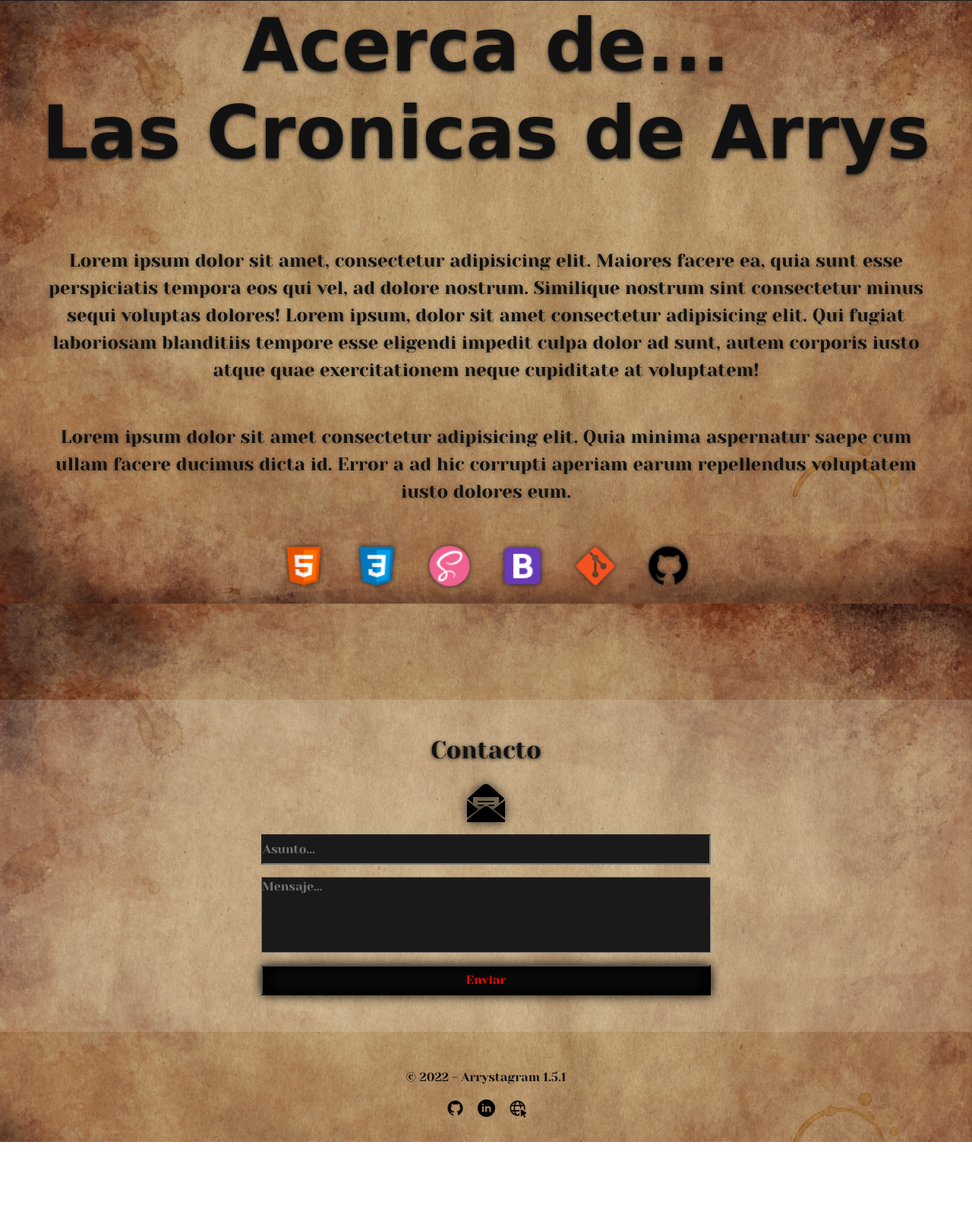
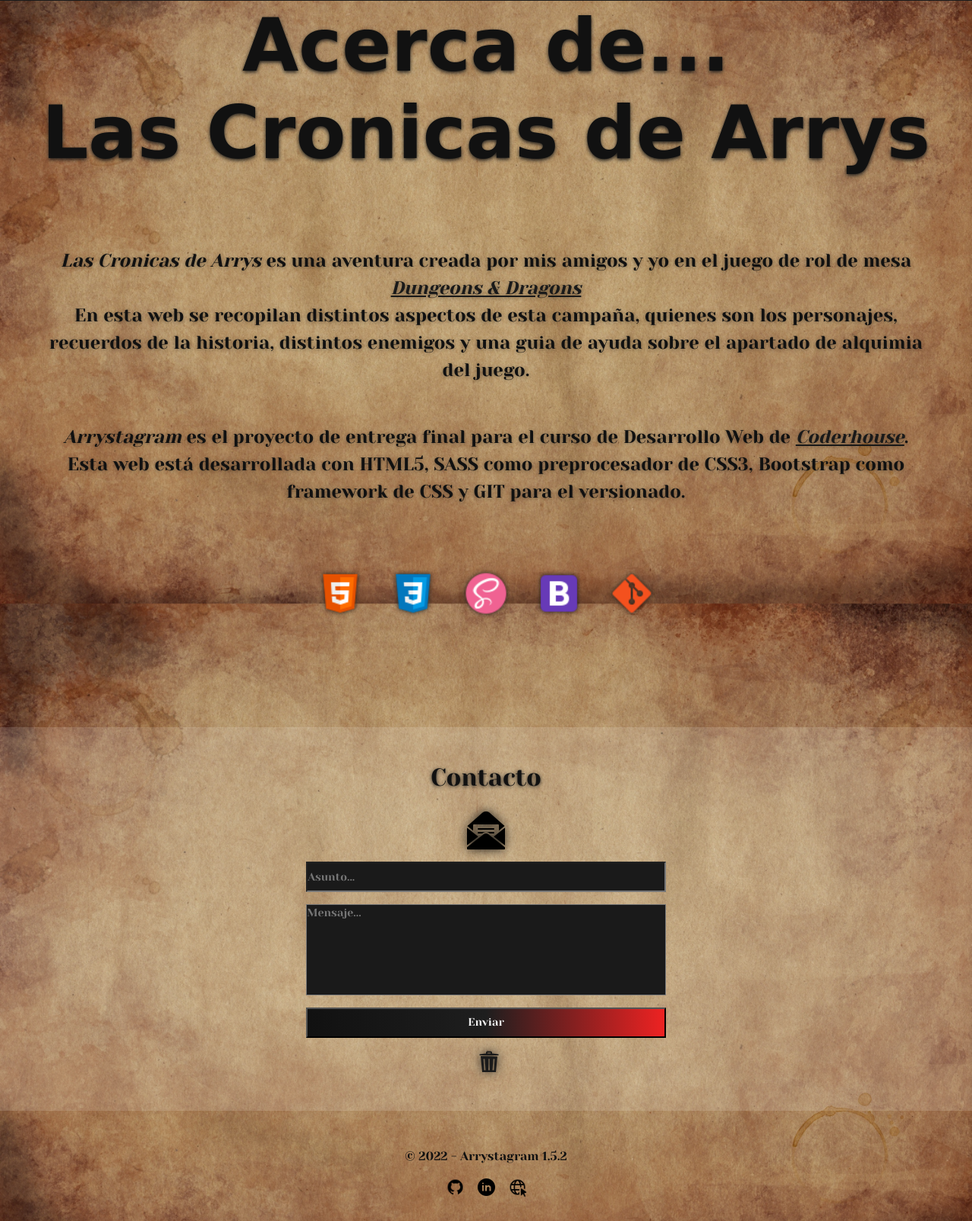
Before and after one commit to Acid-Blast/coderhouse-Arrystagram, a website: page pages/acerca.html in a window 1280 px wide. Shown: the part 61-1668 px from the top of the page at 76% size. Before the commit the page ends 1564 px from the top, so only its background shows below. Drawn offline with nearby package versions, Linux system fonts and the light colour scheme; a web font is replaced by a local one.

Commit message:
entrega final

```diff
--- a/pages/acerca.html
+++ b/pages/acerca.html
@@ -4,8 +4,8 @@
     <meta charset="UTF-8">
     <meta http-equiv="X-UA-Compatible" content="IE=edge">
     <meta name="viewport" content="width=device-width, initial-scale=1.0">
-    <meta name="descrption" content="Pagina principal de Las Cronicas de Arrys, sobre la campaña de Dungeons and Dragons">
-    <meta name="keywords" content="dungeons, dragons, rpg, rol, arrys, tabletop, recetas de pociones y guia de alquimia en la campaña de Las Cronicas de Arrys">
+    <meta name="descrption" content="acerca de Las cronicas de Arrys e informacion de contacto con desarrollador">
+    <meta name="keywords" content="dungeons, dragons, rpg, rol, arrys, tabletop, acerca, contacto, proyecto, html, css, sass, bootstrap, git">
 
     <!-- link icono de tab -->
     <link rel="icon" href="../img/icon.ico">
@@ -64,7 +64,7 @@
                                 <a class="nav-link" href="bestiario.html"> Bestiario </a>
                             </li>
                             <li class="nav-item">
-                                <a id="about-text" class="nav-link  active" href="acerca.html"> Contacto </a>
+                                <a id="about-text" class="nav-link  active" href="acerca.html"> Acerca de </a>
                                 <a id="about-img" class="nav-link" href="acerca.html"><img src="../img/about.png" alt="Acerca de"></a>
                             </li>
                         </ul>
@@ -83,12 +83,15 @@
             <section class="info info-acerca">
                 <!-- Descripcion sobre qué es D&D y que son Las cronicas de Arrys -->
                 <p>
-                    Lorem ipsum dolor sit amet, consectetur adipisicing elit. Maiores facere ea, quia sunt esse perspiciatis tempora eos qui vel, ad dolore nostrum. Similique nostrum sint consectetur minus sequi voluptas dolores! Lorem ipsum, dolor sit amet consectetur adipisicing elit. Qui fugiat laboriosam blanditiis tempore esse eligendi impedit culpa dolor ad sunt, autem corporis iusto atque quae exercitationem neque cupiditate at voluptatem!
+                    <i>Las Cronicas de Arrys</i> es una aventura creada por mis amigos y yo en el juego de rol de mesa <a href="https://dnd.wizards.com/es" target="_blank">Dungeons & Dragons</a>
+                    En esta web se recopilan distintos aspectos de esta campaña, quienes son los personajes, recuerdos de la historia, distintos enemigos y una guia de ayuda sobre el apartado de alquimia del juego.
                 </p>
 
                 <!-- Descripcion de las tecnologias usadas en el proyecto -->
                 <p>
-                    Lorem ipsum dolor sit amet consectetur adipisicing elit. Quia minima aspernatur saepe cum ullam facere ducimus dicta id. Error a ad hic corrupti aperiam earum repellendus voluptatem iusto dolores eum.
+                    <i>Arrystagram</i> es el proyecto de entrega final para el curso de Desarrollo Web de <a href="https://www.coderhouse.com/online/desarrollo-web-online" target="_blank">Coderhouse</a>.
+                    Esta web está desarrollada con HTML5, SASS como preprocesador de CSS3, Bootstrap como framework de CSS y GIT para el versionado.
+
                 </p>
 
                 <div class="tecnologias">
@@ -97,7 +100,6 @@
                     <a href="https://sass-lang.com/" target="_blank"><img src="../img/sass-logo.png" alt="sass logo"></a>
                     <a href="https://getbootstrap.com/" target="_blank"><img src="../img/boot-logo.png" alt="bootstrap logo"></a>
                     <a href="https://git-scm.com/" target="_blank"><img src="../img/git-logo.png" alt="git logo"></a>
-                    <a href="https://github.com/" target="_blank"><img src="../img/github.png" alt="github logo"></a>
                 </div>
             </section>
 
@@ -111,6 +113,7 @@
                         <input name="subject" type="text" placeholder="Asunto...">
                         <textarea name="body" placeholder="Mensaje..."></textarea>
                         <input class="submit-btn" type="submit" value="Enviar">
+                        <button type="reset"><img src="../img/trash.png" alt=""></button>
                     </form>
                 </div>
             </section>
--- a/scss/containers/desktop/_acerca-desktop.scss
+++ b/scss/containers/desktop/_acerca-desktop.scss
@@ -16,7 +16,10 @@
             .contacto{
                 form{
                     input{
-                        width: 50%;
+                        width: 40%;
+                    }
+                    button{
+                        align-self: center;
                     }
                 }
             }
@@ -24,10 +27,14 @@
 
         .info-acerca{
             .tecnologias{
-                img{
-                    width: 4rem;
+                gap: 2rem;
+                a{
+                    img{
+                        width: 4rem;
+                    }
                 }
             }
         }
+
     }
 }
--- a/scss/containers/mobile/_acerca-mobile.scss
+++ b/scss/containers/mobile/_acerca-mobile.scss
@@ -5,6 +5,7 @@
 .grid-container{
     main{
         .titulo-acerca{
+
             h1{
                 font-size: 3rem;
             }
@@ -12,8 +13,23 @@
 
         .info-acerca{
             .tecnologias{
-                img{
-                    width: 2rem;
+                @include flex-row;
+                gap: 1rem;
+                a{
+                    img{
+                        width: 2rem;
+                    }
+                }
+            }
+
+            p{
+                a{
+                    color: $color-dark;
+                    font-style: italic;
+
+                    &:hover{
+                        font-weight: bolder;
+                    }
                 }
             }
         }
@@ -26,17 +42,16 @@
                     margin-bottom: 3rem;
                     width: 100vw;
                     gap: 1rem;
-
                     img{
                         filter: drop-shadow(0 0 7px $color-dark);
                     }
 
                     input{
-                        width: 70%;
+                        width: 95%;
                         height: 40px;
                         background-color: $color-dark;
                         color: $font-color-light;
-                        font-size: 1rem;
+                        font-size: .9rem;
                         transition: all .2s;
 
                         &:focus{
@@ -53,10 +68,25 @@
 
                     }
 
+                    button{
+                        align-self: flex-start;
+                        margin-left: 8px;
+                        background-color: transparent;
+                        border: none;
+
+                        img{
+                            width: 2rem;
+                        }
+
+                        &:hover{
+                            transform: scale(1.1);
+                        }
+                    }
+
                     textarea{
                         @extend input;
                         resize: none;
-                        height: 100px;
+                        height: 120px;
 
                         &::-webkit-scrollbar{
                             width: 7px;
@@ -72,16 +102,11 @@
                     }
 
                     .submit-btn{
-                        background-color: $font-color-dark;
-                        color: $color-red;
-                        box-shadow: inset 0 0 20px 10px $color-black,
-                        0 0 15px $color-black;
-
+                        background-image: linear-gradient(to right, #111, #1e1e1e, #e22);
                         &:hover{
-                            background-color: $color-dark;
-                            color: $font-color-light;
-                            box-shadow: inset 0 0 10px 5px $color-black,
-                                         0 0 15px $color-black;
+                            box-shadow: (inset 0 0 25px $color-black, 0 2px 10px $color-black);
+                            color: $color-red;
+                            text-shadow: 0 0 4px $color-black;
                         }
                     }
                 }
--- a/scss/utilities/_variables.scss
+++ b/scss/utilities/_variables.scss
@@ -1,6 +1,5 @@
 //actualziar numero de version
-
-$footer-content: "2022 - Arrystagram 1.5.1";
+$footer-content: "2022 - Arrystagram 1.5.2";
 
 
 // colores
@@ -9,7 +8,7 @@ $font-color-light: #eee;
 $font-light-shadow: #1116;
 $color-black: #000;
 $color-dark: #1a1a1a;
-$color-red: #f00;
+$color-red: #e22;
 $color-transparency-light: #fff2;
 $color-transparency-dark: #1112;
 
```
Also changed, not shown: pages/personajes.html (+8 -8 lines), css/style.css, img/trash.png (added).
